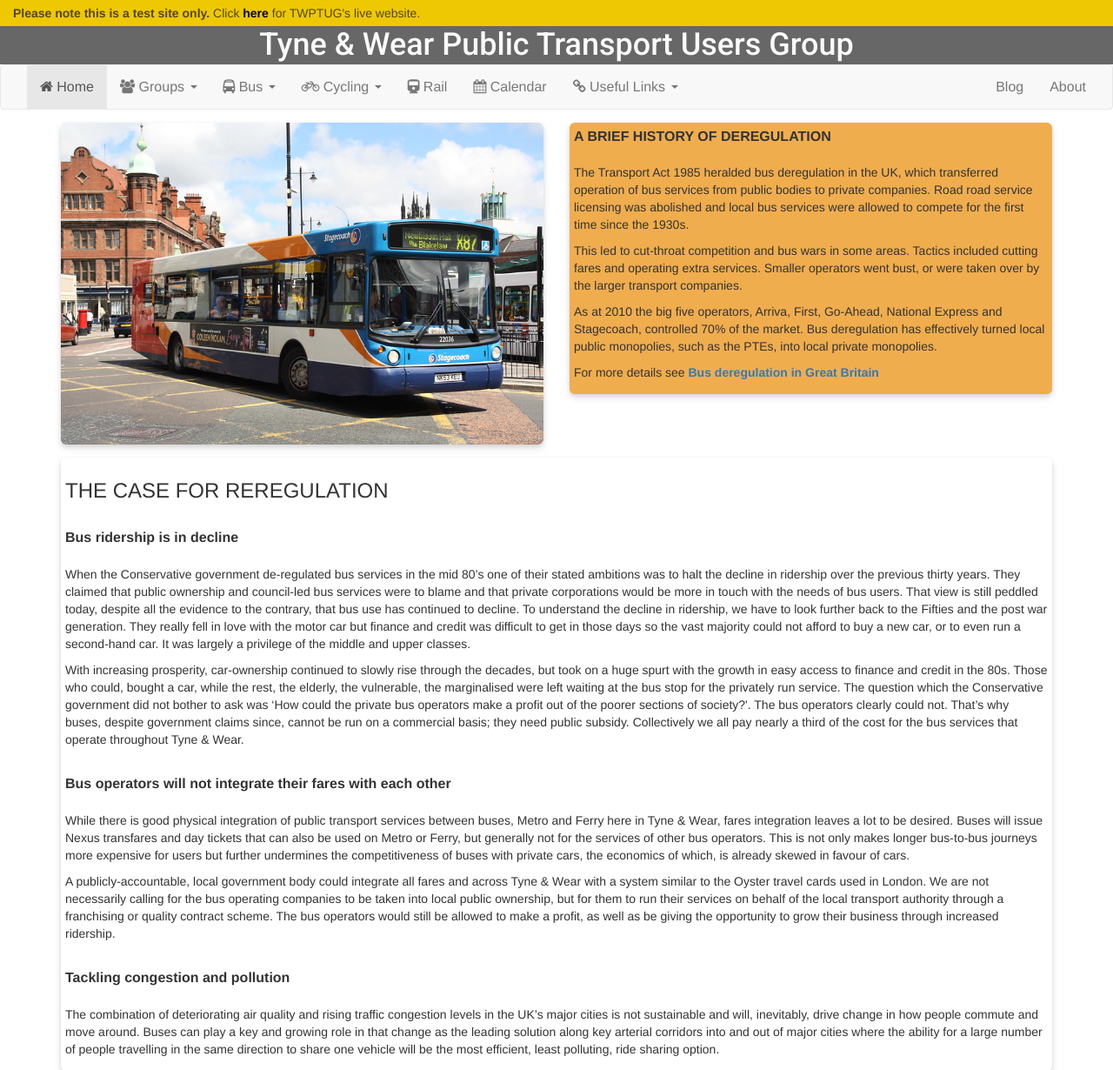
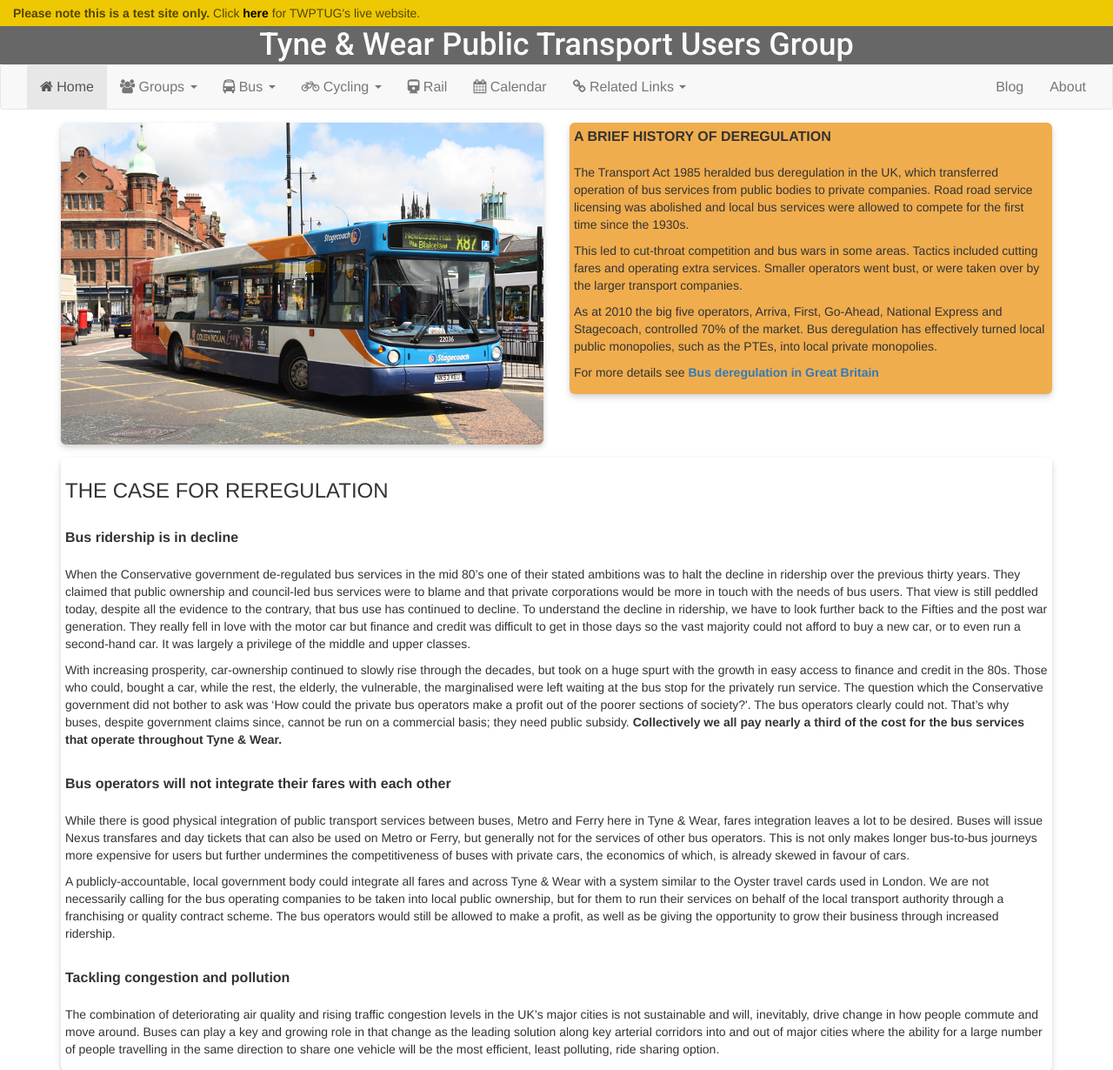
Before and after one commit to kevald1963/milestone-1-twptug-redesign, a Flask app: page /reregulation in a window 1280 px wide. Shown: the top 1230 px of the page at 87% size. Run offline with Flask 2, Linux system fonts and the light colour scheme; some libraries are stand-ins or nearby versions.

Commit message:
Updated reregulation content. Changed Useful Links menu to Related Links in Base template.

```diff
--- a/templates/base.html
+++ b/templates/base.html
@@ -108,7 +108,7 @@
                     <li class="dropdown">
                         <a href="#" class="dropdown-toggle" data-toggle="dropdown" role="button" aria-haspopup="true" aria-expanded="false">
                             <i class="fa fa-link hidden-xs" aria-hidden="true"></i>
-                            <span> Useful Links</span>
+                            <span> Related Links</span>
                             <span class="caret"></span>
                         </a>
                         <ul class="dropdown-menu">
--- a/templates/reregulation.html
+++ b/templates/reregulation.html
@@ -68,8 +68,8 @@
                     the bus stop for the privately run service. The question which the Conservative government did not
                     bother to ask was ‘How could the private bus operators make a profit out of the poorer sections of
                     society?'. The bus operators clearly could not. That’s why buses, despite government claims since,
-                    cannot be run on a  commercial basis; they need public subsidy. Collectively we all pay nearly a
-                    third of the cost for the bus services that operate throughout Tyne & Wear.
+                    cannot be run on a  commercial basis; they need public subsidy.<strong> Collectively we all pay
+                    nearly a third of the cost for the bus services that operate throughout Tyne & Wear.</strong>
                 </p>
                 <br>
                 <span class="panel-title">Bus operators will not integrate their fares with each other</span>
@@ -83,13 +83,12 @@
                     economics of which, is already skewed in favour of cars.
                 </p>
                 <p>
-                    A publicly-accountable, local government
-                    body could integrate all fares and across Tyne & Wear with a system similar to the Oyster travel
-                    cards used in London. We are not necessarily calling for the bus operating companies to be taken
-                    into local public ownership, but for them to run their services on behalf of the local transport
-                    authority through a franchising or quality contract scheme. The bus operators would still be
-                    allowed to make a profit, as well as be giving the opportunity to grow their business through
-                    increased ridership.
+                    A publicly-accountable, local government body could integrate all fares and across Tyne & Wear
+                    with a system similar to the Oyster travel cards used in London. We are not necessarily calling
+                    for the bus operating companies to be taken into local public ownership, but for them to run their
+                    services on behalf of the local transport authority through a franchising or quality contract
+                    scheme. The bus operators would still be allowed to make a profit, as well as be giving the
+                    opportunity to grow their business through increased ridership.
                 </p>
                 <br>
                 <span class="panel-title">Tackling congestion and pollution</span>
```
